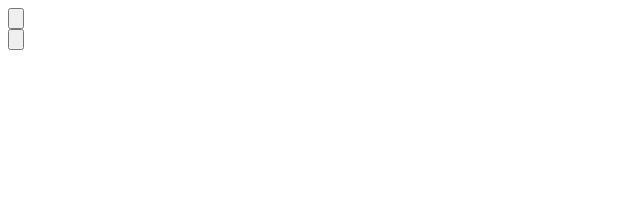
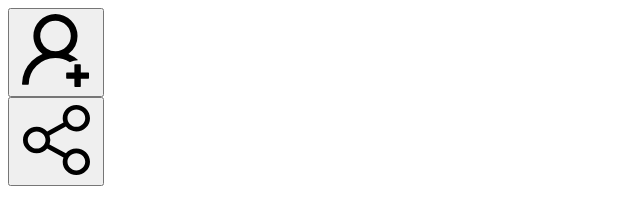
Before and after one commit to Kamol-Babyknight/publish-repo, a plain HTML site: page about.html in a window 1280 px wide. Shown: the whole page, without its empty margins (0-640 px from the left). Drawn offline with Linux system fonts and the light colour scheme; the site is published under a folder, as on GitHub Pages, so addresses that start at the root find nothing.

Commit message:
fixed paths

```diff
--- a/about.html
+++ b/about.html
@@ -1 +1 @@
-<!DOCTYPE html><html lang="en"><head><meta charset="UTF-8"><meta http-equiv="X-UA-Compatible" content="IE=edge"><meta name="viewport" content="width=device-width,initial-scale=1"><title>About page</title></head><body><header class="header"><div class="header__wrap"><div class="header__add-button" data-aos="fade-right"><button class="icon-button"><img src="/images/svg/add-icon.svg" alt="" class="icon-button__svg"></button></div><div class="header__share-button" data-aos="fade-left"><button class="icon-button"><img src="/images/svg/share-icon.svg" alt="" class="icon-button__svg"></button></div></div></header></body></html>
+<!DOCTYPE html><html lang="en"><head><meta charset="UTF-8"><meta http-equiv="X-UA-Compatible" content="IE=edge"><meta name="viewport" content="width=device-width,initial-scale=1"><title>About page</title></head><body><header class="header"><div class="header__wrap"><div class="header__add-button" data-aos="fade-right"><button class="icon-button"><img src="images/svg/add-icon.svg" alt="" class="icon-button__svg"></button></div><div class="header__share-button" data-aos="fade-left"><button class="icon-button"><img src="images/svg/share-icon.svg" alt="" class="icon-button__svg"></button></div></div></header></body></html>
```
Also changed, not shown: index.html (+1 -1 lines).
